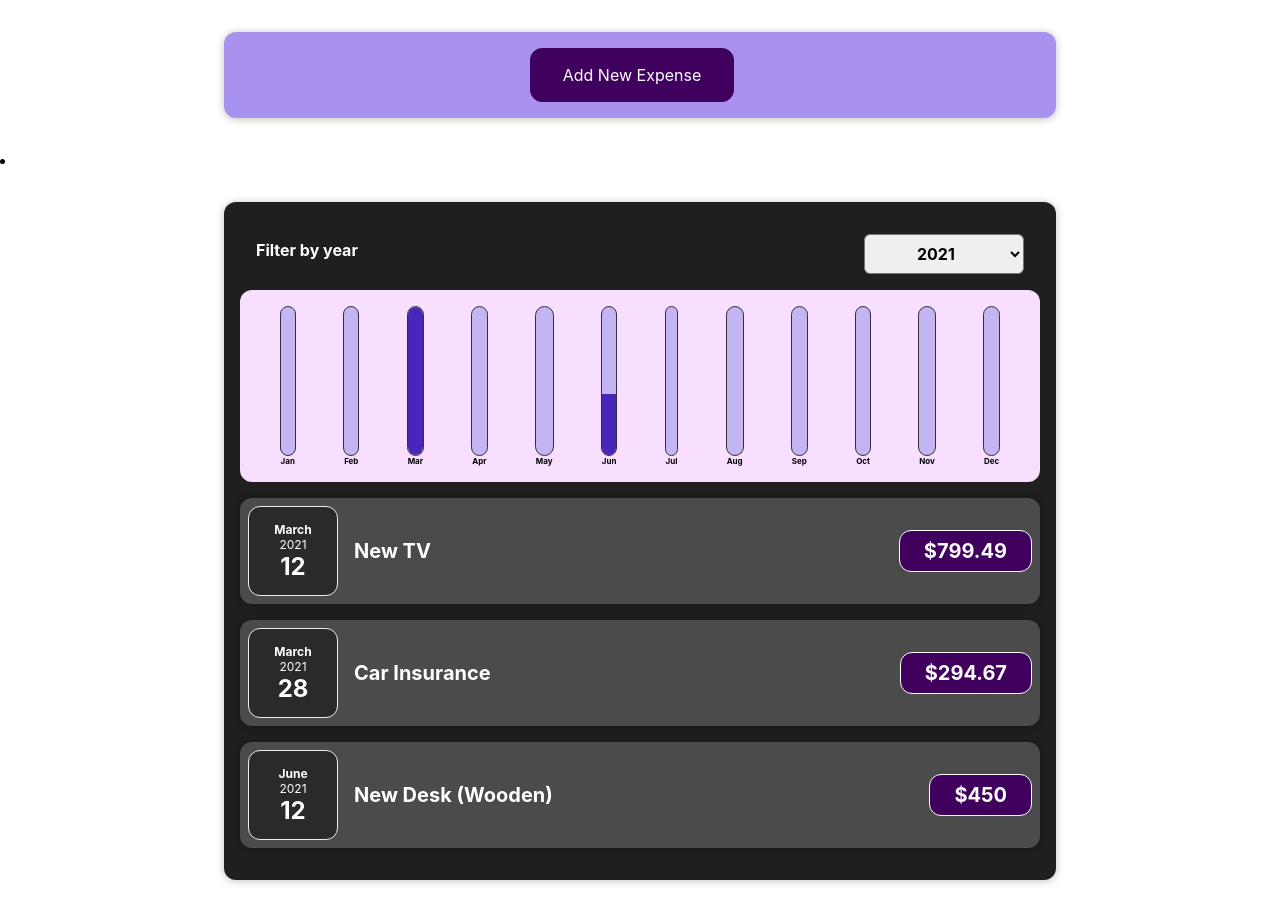
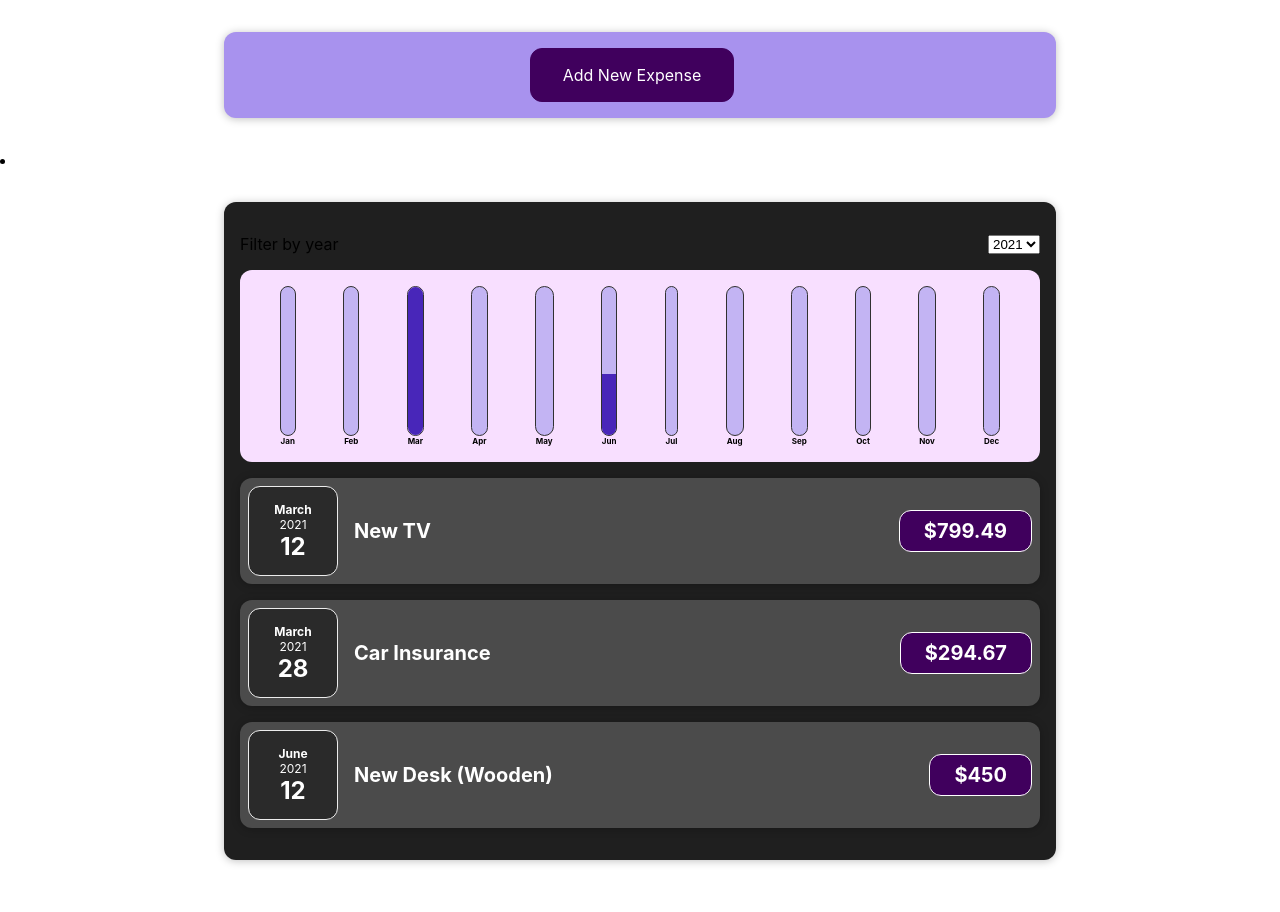
Before and after one commit to Aultraminum/react-app-practice, a React (Create React App) app: page / in a window 1280 px wide. Built offline with nearby package versions, Linux system fonts and the light colour scheme.

Commit message:
space add

```diff
--- a/src/components/Expenses/ExpensesFilter.js
+++ b/src/components/Expenses/ExpensesFilter.js
@@ -8,7 +8,7 @@ const ExpensesFilter = (props) => {
   };
 
   return (
-    <div className="expenses-filter">
+    <div className="expenses-fi   lter">
       <div className="expenses-filter__control">
         <label>Filter by year</label>
         <select value={props.changed} onChange={filterHandler}>
```
